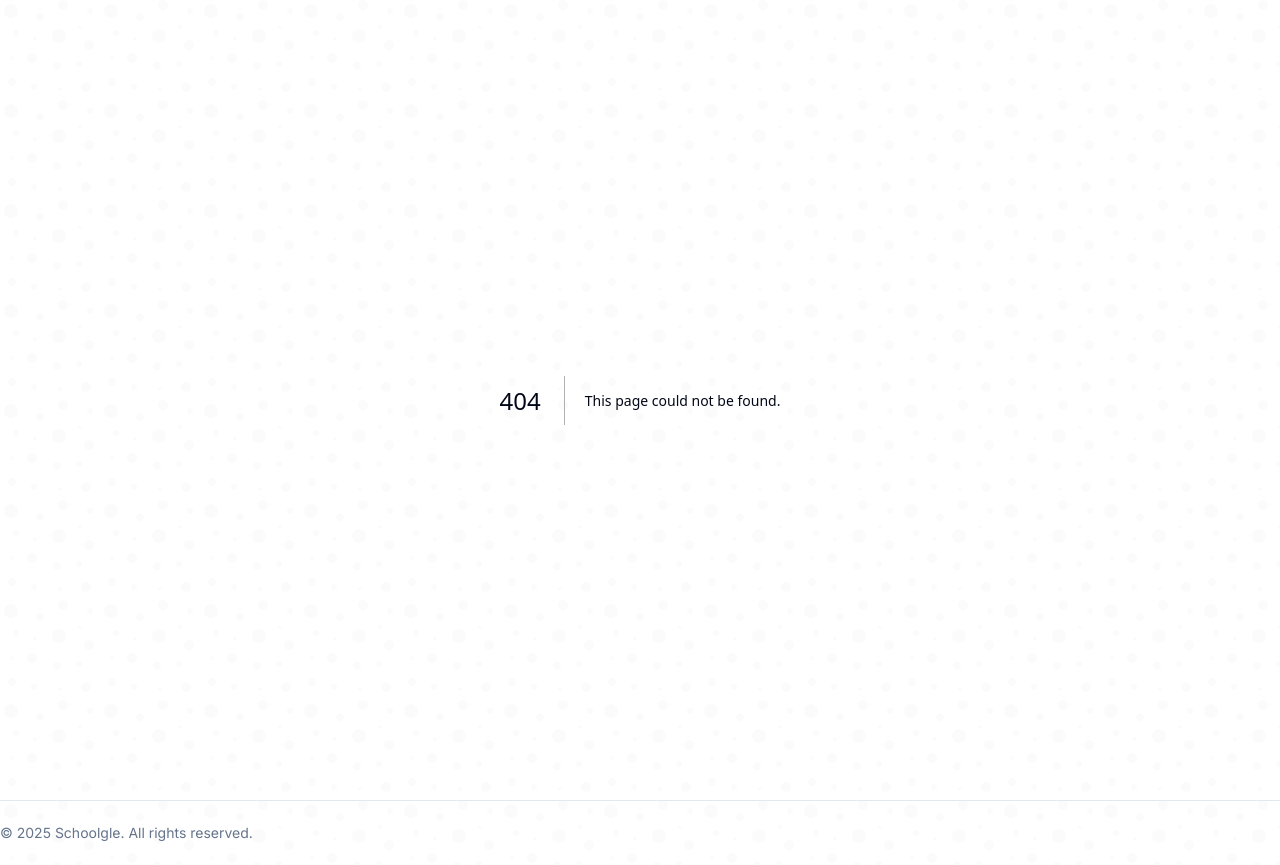
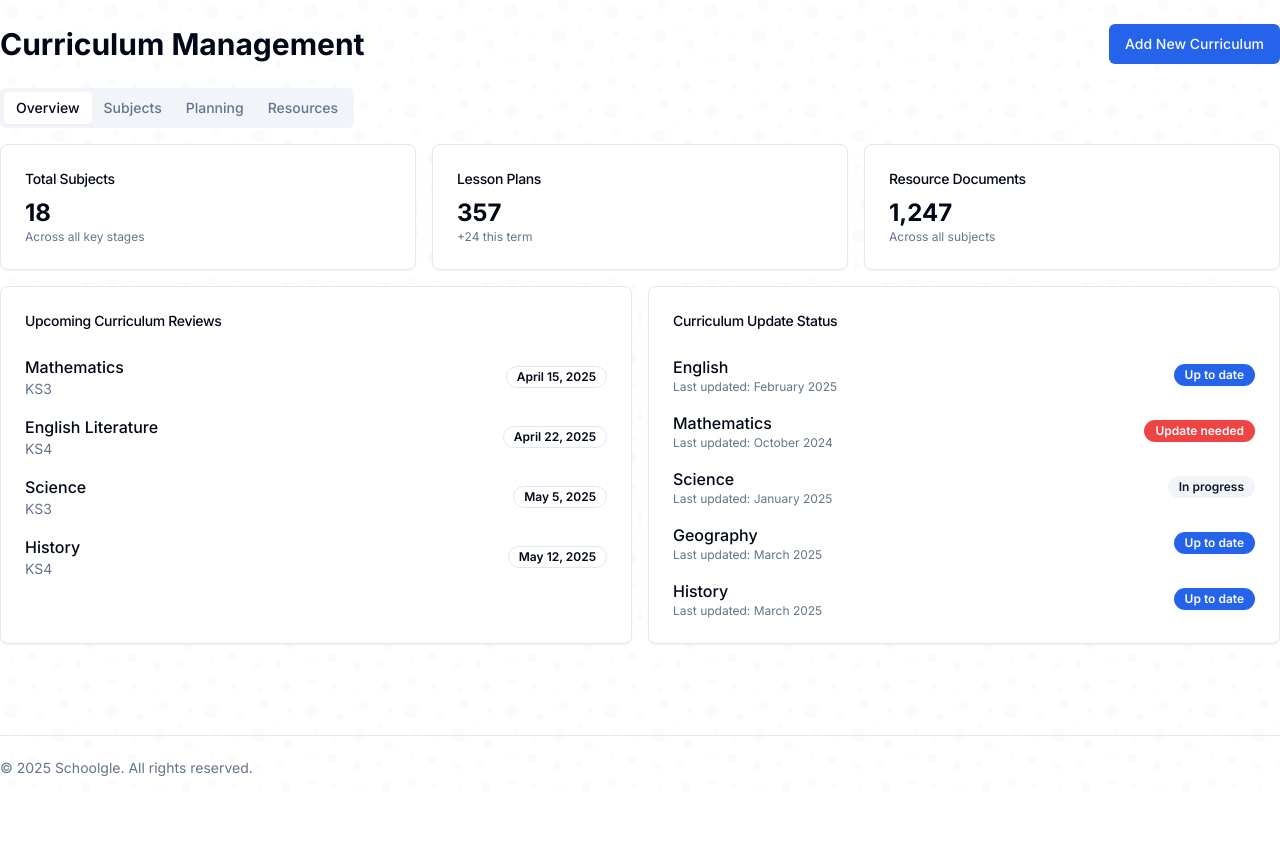
Before and after one commit to DSumm18/schoolgle-app-2025, a Next.js app: page /modules/curriculum in a window 1280 px wide. Before the commit this address had no page. After the commit the page ends 800 px from the top, so only its background shows below. Built offline with nearby package versions, Linux system fonts and the light colour scheme.

Commit message:
Add Curriculum module placeholder page

```diff
--- /dev/null
+++ b/src/app/modules/curriculum/page.tsx
@@ -0,0 +1,152 @@
+"use client"
+
+import React from 'react';
+import { Card, CardContent, CardHeader, CardTitle } from '@/components/ui/card';
+import { Tabs, TabsContent, TabsList, TabsTrigger } from '@/components/ui/tabs';
+import { Button } from '@/components/ui/button';
+import { Badge } from '@/components/ui/badge';
+
+export default function CurriculumPage() {
+  return (
+    <div className="container mx-auto py-6">
+      <div className="flex justify-between items-center mb-6">
+        <h1 className="text-3xl font-bold">Curriculum Management</h1>
+        <Button variant="default">
+          Add New Curriculum
+        </Button>
+      </div>
+
+      <Tabs defaultValue="overview" className="space-y-4">
+        <TabsList>
+          <TabsTrigger value="overview">Overview</TabsTrigger>
+          <TabsTrigger value="subjects">Subjects</TabsTrigger>
+          <TabsTrigger value="planning">Planning</TabsTrigger>
+          <TabsTrigger value="resources">Resources</TabsTrigger>
+        </TabsList>
+
+        <TabsContent value="overview" className="space-y-4">
+          <div className="grid grid-cols-1 md:grid-cols-3 gap-4">
+            <Card>
+              <CardHeader className="pb-2">
+                <CardTitle className="text-sm font-medium">Total Subjects</CardTitle>
+              </CardHeader>
+              <CardContent>
+                <div className="text-2xl font-bold">18</div>
+                <p className="text-xs text-muted-foreground">Across all key stages</p>
+              </CardContent>
+            </Card>
+
+            <Card>
+              <CardHeader className="pb-2">
+                <CardTitle className="text-sm font-medium">Lesson Plans</CardTitle>
+              </CardHeader>
+              <CardContent>
+                <div className="text-2xl font-bold">357</div>
+                <p className="text-xs text-muted-foreground">+24 this term</p>
+              </CardContent>
+            </Card>
+
+            <Card>
+              <CardHeader className="pb-2">
+                <CardTitle className="text-sm font-medium">Resource Documents</CardTitle>
+              </CardHeader>
+              <CardContent>
+                <div className="text-2xl font-bold">1,247</div>
+                <p className="text-xs text-muted-foreground">Across all subjects</p>
+              </CardContent>
+            </Card>
+          </div>
+
+          <div className="grid grid-cols-1 md:grid-cols-2 gap-4">
+            <Card>
+              <CardHeader>
+                <CardTitle className="text-sm font-medium">Upcoming Curriculum Reviews</CardTitle>
+              </CardHeader>
+              <CardContent>
+                <div className="space-y-4">
+                  {[
+                    { subject: "Mathematics", keyStage: "KS3", date: "April 15, 2025" },
+                    { subject: "English Literature", keyStage: "KS4", date: "April 22, 2025" },
+                    { subject: "Science", keyStage: "KS3", date: "May 5, 2025" },
+                    { subject: "History", keyStage: "KS4", date: "May 12, 2025" },
+                  ].map((item, i) => (
+                    <div key={i} className="flex justify-between items-center">
+                      <div>
+                        <p className="font-medium">{item.subject}</p>
+                        <p className="text-sm text-muted-foreground">{item.keyStage}</p>
+                      </div>
+                      <Badge variant="outline">{item.date}</Badge>
+                    </div>
+                  ))}
+                </div>
+              </CardContent>
+            </Card>
+
+            <Card>
+              <CardHeader>
+                <CardTitle className="text-sm font-medium">Curriculum Update Status</CardTitle>
+              </CardHeader>
+              <CardContent>
+                <div className="space-y-4">
+                  {[
+                    { name: "English", status: "Up to date", lastUpdate: "February 2025" },
+                    { name: "Mathematics", status: "Update needed", lastUpdate: "October 2024" },
+                    { name: "Science", status: "In progress", lastUpdate: "January 2025" },
+                    { name: "Geography", status: "Up to date", lastUpdate: "March 2025" },
+                    { name: "History", status: "Up to date", lastUpdate: "March 2025" },
+                  ].map((item, i) => (
+                    <div key={i} className="flex justify-between items-center">
+                      <div>
+                        <p className="font-medium">{item.name}</p>
+                        <p className="text-xs text-muted-foreground">Last updated: {item.lastUpdate}</p>
+                      </div>
+                      <Badge variant={
+                        item.status === "Up to date" ? "default" :
+                        item.status === "In progress" ? "secondary" : "destructive"
+                      }>
+                        {item.status}
+                      </Badge>
+                    </div>
+                  ))}
+                </div>
+              </CardContent>
+            </Card>
+          </div>
+        </TabsContent>
+
+        <TabsContent value="subjects">
+          <Card>
+            <CardHeader>
+              <CardTitle>Subject Management</CardTitle>
+            </CardHeader>
+            <CardContent>
+              <p>View and manage curriculum subjects, topics, and learning objectives.</p>
+            </CardContent>
+          </Card>
+        </TabsContent>
+
+        <TabsContent value="planning">
+          <Card>
+            <CardHeader>
+              <CardTitle>Curriculum Planning</CardTitle>
+            </CardHeader>
+            <CardContent>
+              <p>Plan and organize curriculum content, sequencing, and assessment strategies.</p>
+            </CardContent>
+          </Card>
+        </TabsContent>
+
+        <TabsContent value="resources">
+          <Card>
+            <CardHeader>
+              <CardTitle>Teaching Resources</CardTitle>
+            </CardHeader>
+            <CardContent>
+              <p>Access and manage teaching resources, lesson plans, and materials.</p>
+            </CardContent>
+          </Card>
+        </TabsContent>
+      </Tabs>
+    </div>
+  );
+}
```
